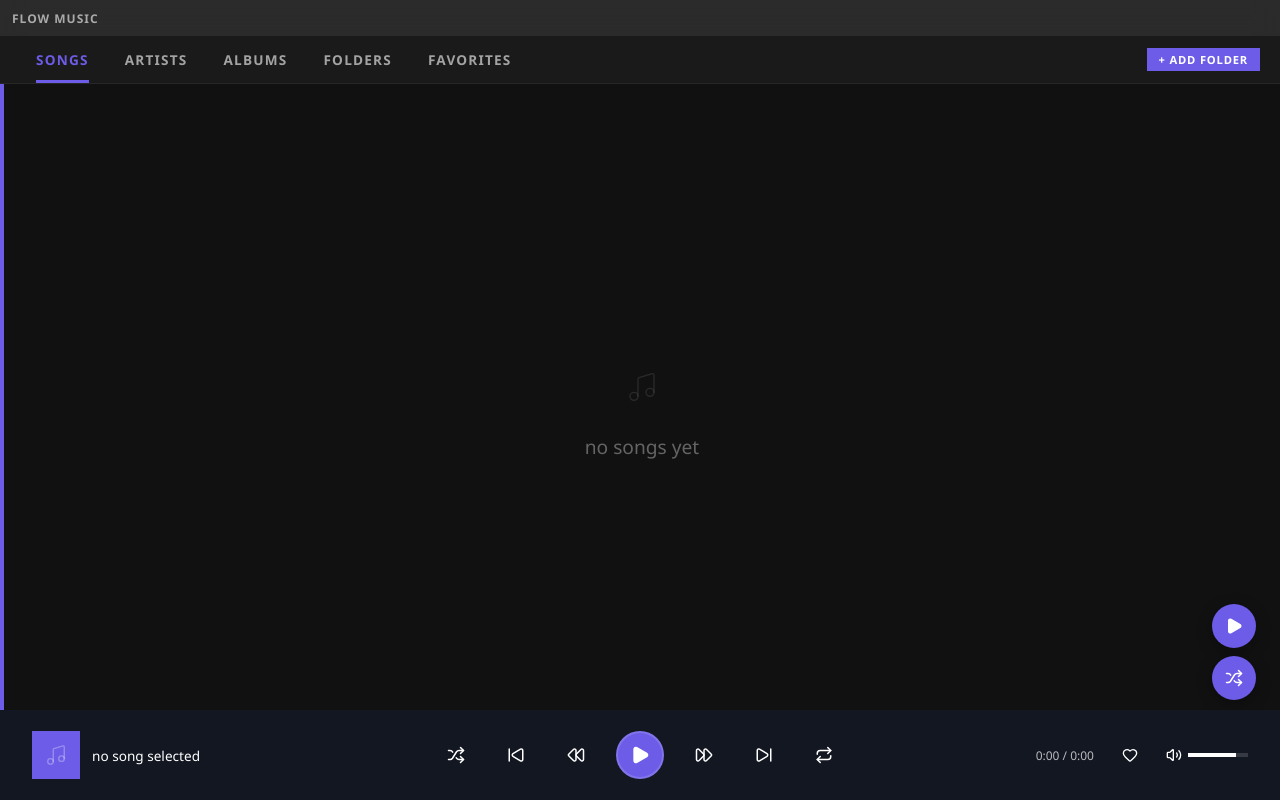
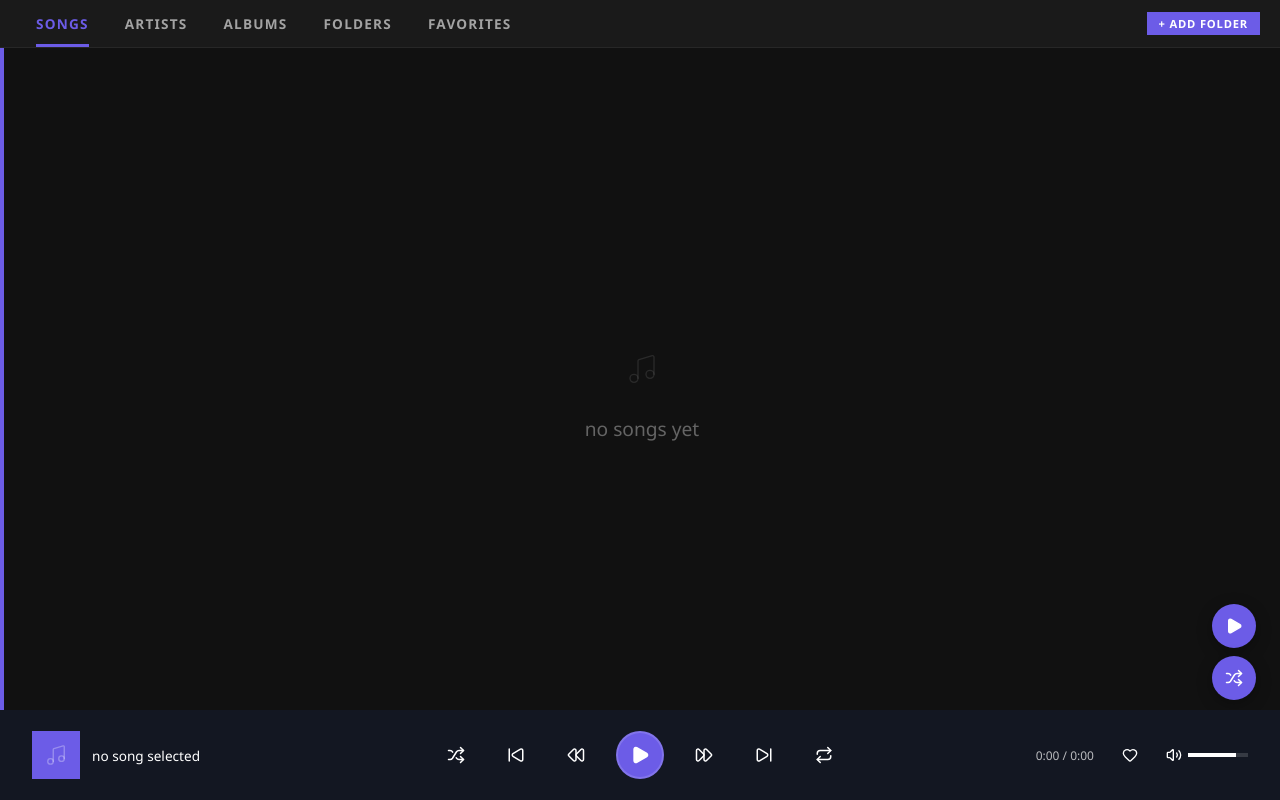
Before and after one commit to jhundeee/Flow-Music, a React (Vite) app: page / in a window 1280 px wide. Built offline with nearby package versions, Linux system fonts and the light colour scheme.

Commit message:
revert: back to native title bar, drop mica/transparent window

```diff
--- a/src-tauri/tauri.conf.json
+++ b/src-tauri/tauri.conf.json
@@ -25,11 +25,9 @@
         "height": 800,
         "minWidth": 800,
         "minHeight": 500,
-        "decorations": false,
+        "decorations": true,
         "center": true,
         "resizable": true,
-        "transparent": true,
-        "windowEffects": { "effects": ["mica"] },
         "additionalBrowserArgs": "--autoplay-policy=no-user-gesture-required"
       }
     ],
--- a/src/App.jsx
+++ b/src/App.jsx
@@ -8,7 +8,6 @@ import NowPlaying from './components/NowPlaying';
 import { LibrarySection } from './components/Library';
 import ScanProgress from './components/ScanProgress';
 import FolderPicker from './components/FolderPicker';
-import TitleBar from './components/TitleBar';
 import Settings from './components/Settings';
 import Panorama from './components/Panorama';
 import { SECTION_ORDER } from './components/Panorama';
@@ -840,7 +839,6 @@ const handleJumpToCurrent = useCallback(() => {
     >
       {!showNowPlaying && (
       <>
-      <TitleBar />
       <nav className="pivot-nav">
         {SECTION_ORDER.map((f) => (
           <button
--- a/style.css
+++ b/style.css
@@ -32,7 +32,7 @@
 html, body {
   height: 100%;
   font-family: 'Segoe UI', 'Segoe UI WP', -apple-system, BlinkMacSystemFont, Roboto, sans-serif;
-  background: transparent;
+  background: var(--bg-dark);
   color: var(--text);
   overflow: hidden;
   -webkit-font-smoothing: antialiased;
@@ -46,7 +46,6 @@ html, body {
   overflow: hidden;
   padding-bottom: 64px;
   box-sizing: border-box;
-  background: rgba(26, 26, 26, 0.85);
 }
 
 .app-main {
@@ -782,8 +781,7 @@ html, body {
    ============================= */
 .title-bar {
   height: var(--titlebar-h);
-  background: rgba(26, 26, 26, 0.5);
-  backdrop-filter: blur(12px);
+  background: var(--bg);
   display: flex;
   align-items: center;
   padding: 0 12px;
@@ -833,7 +831,7 @@ html, body {
 
 .title-bar .tb-restore-icon { position: relative; display: inline-flex; width: 12px; height: 12px; }
 .title-bar .tb-restore-back { position: absolute; bottom: 0; right: 0; width: 8px; height: 8px; border: 1.5px solid currentColor; background: transparent; }
-.title-bar .tb-restore-front { position: absolute; top: 0; left: 0; width: 8px; height: 8px; border: 1.5px solid currentColor; background: transparent; }
+.title-bar .tb-restore-front { position: absolute; top: 0; left: 0; width: 8px; height: 8px; border: 1.5px solid currentColor; background: var(--bg); }
 
 /* =============================
    MODALS / FOLDER PICKER / SETTINGS
```
